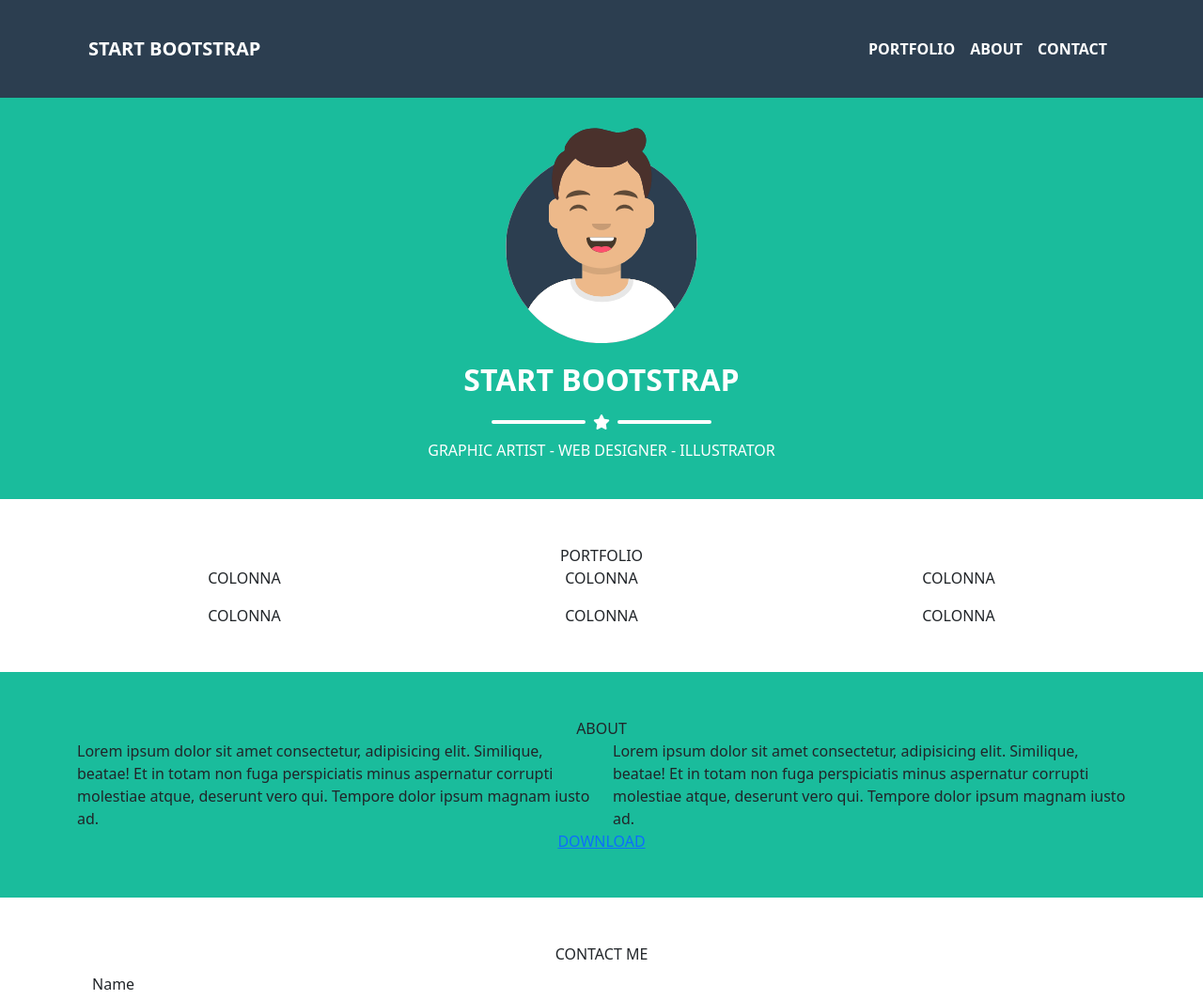
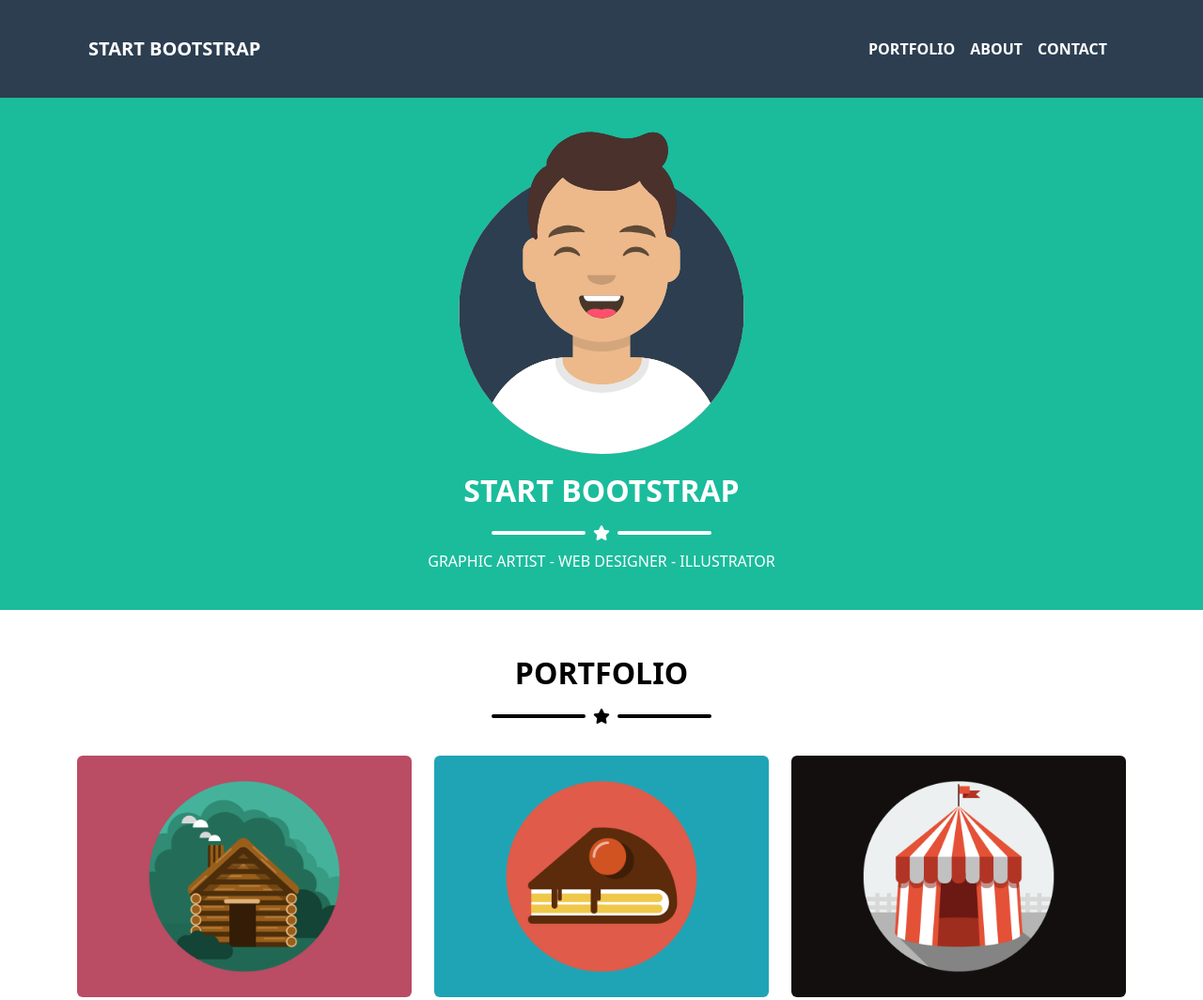
Before and after one commit to DomenicoScala/html-css-bootstrap-freelancer, a plain HTML site: page index.html in a window 1280 px wide. Shown: the top 1064 px of the page at 94% size. Drawn offline with nearby package versions, Linux system fonts and the light colour scheme.

Commit message:
fine section colonne

```diff
--- a/css/style.css
+++ b/css/style.css
@@ -43,13 +43,18 @@ header{
 */
 
 main section:nth-child(1) img{
-    width: 20%;
     margin-bottom: 20px;
+    max-width: 30%;
 }
 
 main section:nth-child(1) h2, main section:nth-child(1) p{
     color:white;
 }
+
+main section:nth-child(2) h2{
+    color: black;
+}
+
 
 
 .flex-star{
@@ -67,7 +72,9 @@ main section:nth-child(1) h2, main section:nth-child(1) p{
     color: white;
 }
 
-
+section:nth-child(2) div .flex-star div i{
+    color: black;
+}
 /*
 
     FOOTER
--- a/index.html
+++ b/index.html
@@ -49,8 +49,8 @@
             <main>           <!--INIZIO MAIN-->
                 <section class="py-4">
                     <div class="container-md">
-                        <div class="text-center">
-                            <img src="./img/avatar.svg" alt="avatar">
+                        <div class="title text-center">
+                            <img class="img-fluid" src="./img/avatar.svg" alt="avatar">
                             <h2><strong>START BOOTSTRAP</strong></h2>
 
                             <div class="flex-star">
@@ -76,33 +76,59 @@
 
                 <section class="py-5">
                     <div class="container-md">
-                        <div class="TITOLOCOLONNE text-center">
-                            PORTFOLIO
+                        <div class="text-center">
+                            <h2><strong>PORTFOLIO</strong></h2>
+                        </div>
+
+                        <div class="flex-star mb-4">
+                            <div>
+                                <hr class=" border border-black border-2 opacity-100 mx-2 rounded-pill">
+                            </div>
+
+                            <div>
+                                <i class="fa-solid fa-star"></i>
+                            </div>
+
+                            <div>
+                                <hr class=" border border-black border-2 opacity-100 mx-2 rounded-pill">
+                            </div>
                         </div>
 
                         <div class="row row-cols-1 row-cols-md-2 row-cols-lg-3 gy-3">
                             <div class="col text-center">
-                                <div class="box2">COLONNA</div>
+                                <div>
+                                    <img class="img-fluid rounded"  src="./img/cabin.png" alt="cabin">
+                                </div>
                             </div>
 
                             <div class="col text-center">
-                                <div class="box2">COLONNA</div>
+                                <div>
+                                    <img class="img-fluid rounded" src="./img/cake.png" alt="">
+                                </div>
                             </div>
 
                             <div class="col text-center">
-                                <div class="box2">COLONNA</div>
+                                <div>
+                                    <img class="img-fluid rounded" src="./img/circus.png" alt="">
+                                </div>
                             </div>
 
                             <div class="col text-center">
-                                <div class="box2">COLONNA</div>
+                                <div>
+                                    <img class="img-fluid rounded" src="./img/game.png" alt="">
+                                </div>
                             </div>
 
                             <div class="col text-center">
-                                <div class="box2">COLONNA</div>
+                                <div>
+                                    <img class="img-fluid rounded" src="./img/safe.png" alt="">
+                                </div>
                             </div>
 
                             <div class="col text-center">
-                                <div class="box2">COLONNA</div>
+                                <div>
+                                    <img class="img-fluid rounded" src="./img/submarine.png" alt="">
+                                </div>
                             </div>
                         </div>
 
```
